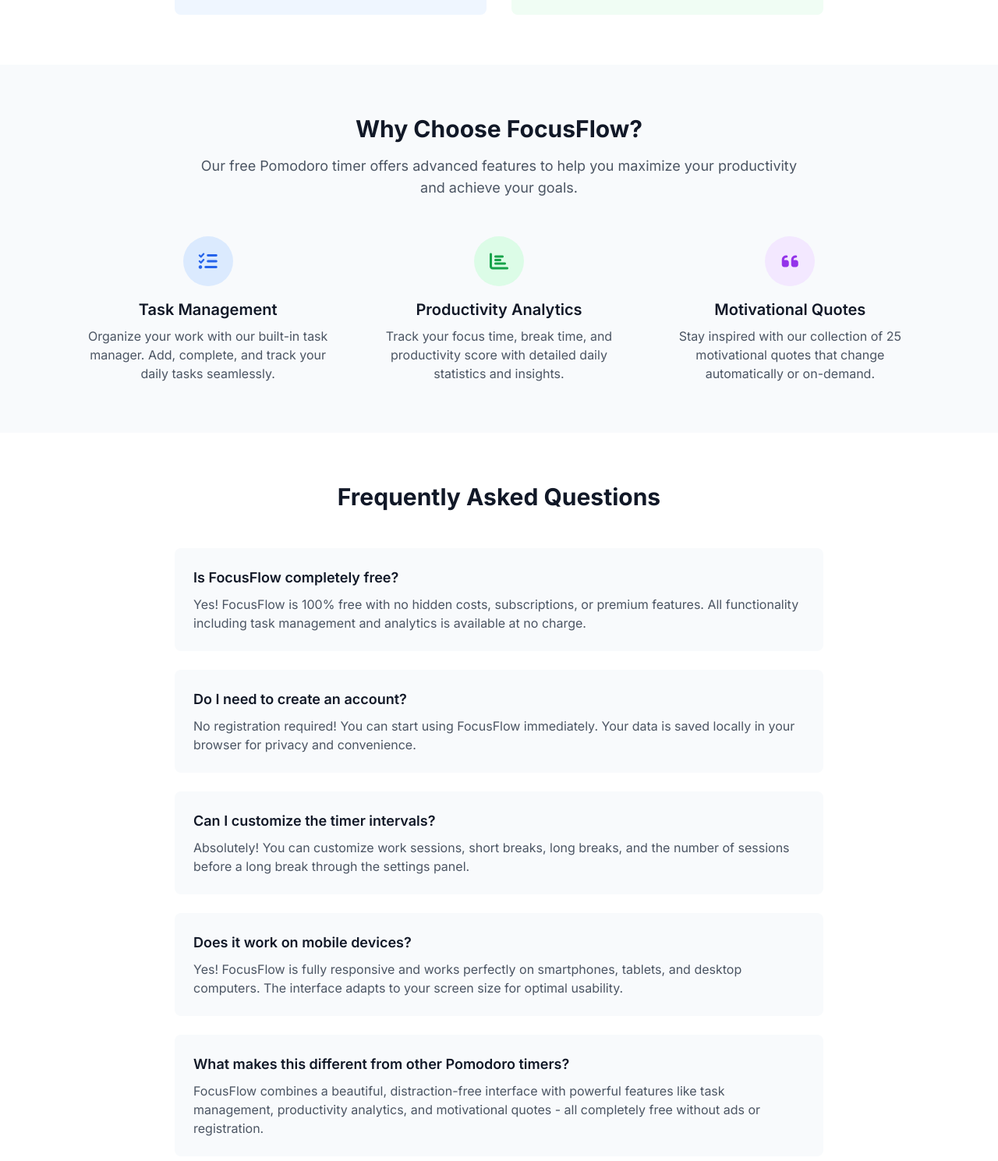
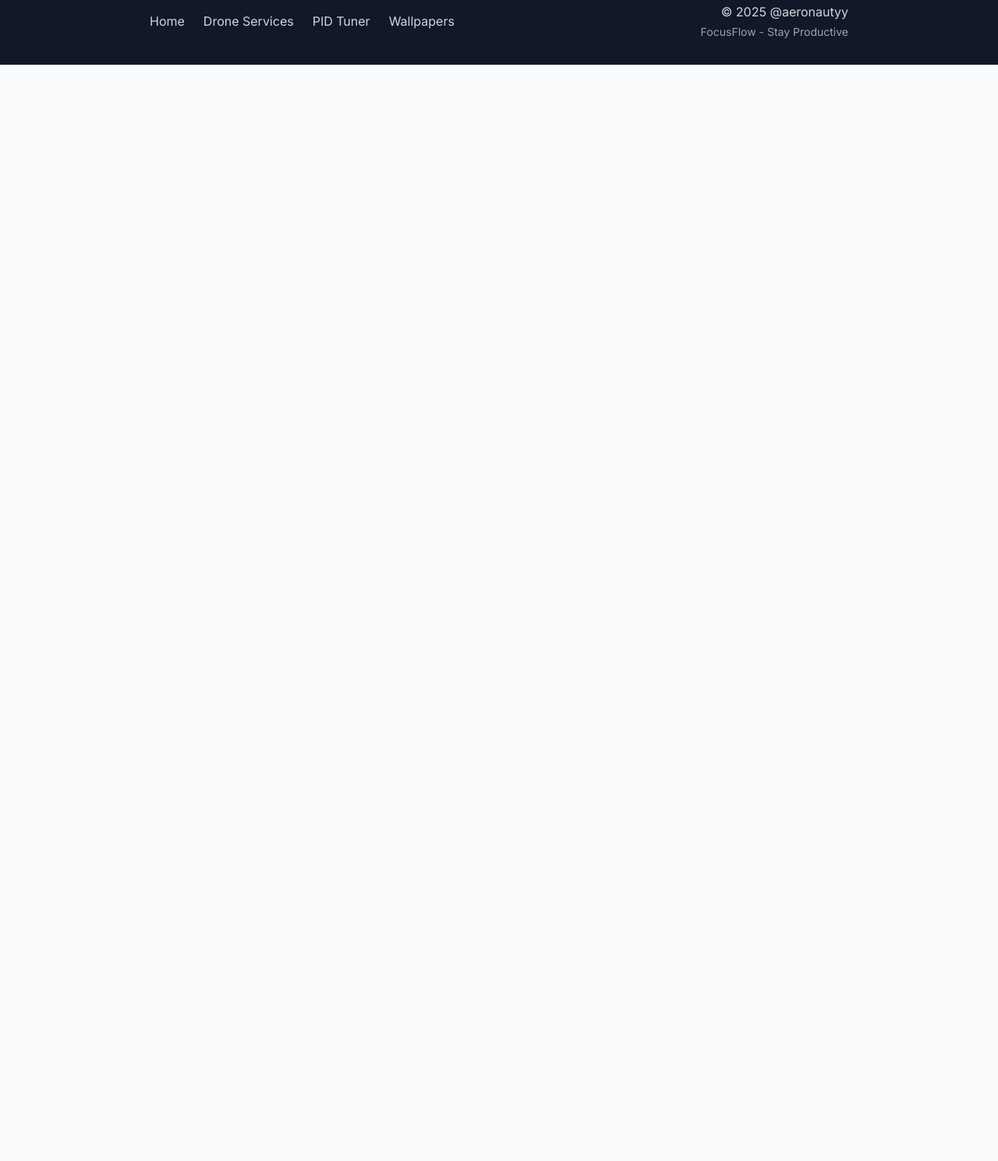
Before and after one commit to adeelahsaanawan/aeronautyy, a plain HTML site: page pomodro.html in a window 1280 px wide. Shown: the part 1811-3300 px from the top of the page at 78% size. After the commit the page ends 1894 px from the top, so only its background shows below. Drawn offline with nearby package versions, Linux system fonts and the light colour scheme.

Commit message:
Update pomodoro timer functionality and improvements

```diff
--- a/pomodro.html
+++ b/pomodro.html
@@ -683,27 +683,6 @@
         </div>
     </div>
 
-    <!-- Footer -->
-    <footer class="bg-gray-900 text-white py-8 px-4 sm:px-6 lg:px-8 mt-16">
-        <div class="max-w-4xl mx-auto">
-            <div class="flex flex-col md:flex-row justify-between items-center">
-                <!-- Links -->
-                <div class="flex flex-wrap justify-center gap-6 mb-4 md:mb-0">
-                    <a href="index.html" class="text-gray-300 hover:text-white transition-colors">Home</a>
-                    <a href="drone-portfolio.html" class="text-gray-300 hover:text-white transition-colors">Drone Services</a>
-                    <a href="pid-tuner.html" class="text-gray-300 hover:text-white transition-colors">PID Tuner</a>
-                    <a href="mathematical-wallpapers.html" class="text-gray-300 hover:text-white transition-colors">Wallpapers</a>
-                </div>
-
-                <!-- Copyright -->
-                <div class="text-center md:text-right">
-                    <p class="text-gray-300">© 2025 @aeronautyy</p>
-                    <p class="text-gray-400 text-sm mt-1">FocusFlow - Stay Productive</p>
-                </div>
-            </div>
-        </div>
-    </footer>
-
     <!-- SEO Content Sections -->
     <section class="py-16 bg-white dark:bg-slate-800" id="about-pomodoro">
         <div class="max-w-4xl mx-auto px-4 sm:px-6 lg:px-8">
@@ -747,112 +726,28 @@
         </div>
     </section>
 
-    <section class="py-16 bg-slate-50 dark:bg-slate-900" id="features">
-        <div class="max-w-6xl mx-auto px-4 sm:px-6 lg:px-8">
-            <div class="text-center mb-12">
-                <h2 class="text-3xl font-bold text-gray-900 dark:text-white mb-4">
-                    Why Choose FocusFlow?
-                </h2>
-                <p class="text-lg text-gray-600 dark:text-gray-300 max-w-3xl mx-auto">
-                    Our free Pomodoro timer offers advanced features to help you maximize your productivity and achieve your goals.
-                </p>
-            </div>
-
-            <div class="grid md:grid-cols-3 gap-8">
-                <div class="text-center">
-                    <div class="bg-blue-100 dark:bg-blue-900 w-16 h-16 rounded-full flex items-center justify-center mx-auto mb-4">
-                        <i class="fas fa-tasks text-2xl text-blue-600 dark:text-blue-400"></i>
-                    </div>
-                    <h3 class="text-xl font-semibold text-gray-900 dark:text-white mb-2">Task Management</h3>
-                    <p class="text-gray-600 dark:text-gray-300">
-                        Organize your work with our built-in task manager. Add, complete, and track your daily tasks seamlessly.
-                    </p>
-                </div>
-
-                <div class="text-center">
-                    <div class="bg-green-100 dark:bg-green-900 w-16 h-16 rounded-full flex items-center justify-center mx-auto mb-4">
-                        <i class="fas fa-chart-bar text-2xl text-green-600 dark:text-green-400"></i>
-                    </div>
-                    <h3 class="text-xl font-semibold text-gray-900 dark:text-white mb-2">Productivity Analytics</h3>
-                    <p class="text-gray-600 dark:text-gray-300">
-                        Track your focus time, break time, and productivity score with detailed daily statistics and insights.
-                    </p>
-                </div>
-
-                <div class="text-center">
-                    <div class="bg-purple-100 dark:bg-purple-900 w-16 h-16 rounded-full flex items-center justify-center mx-auto mb-4">
-                        <i class="fas fa-quote-left text-2xl text-purple-600 dark:text-purple-400"></i>
-                    </div>
-                    <h3 class="text-xl font-semibold text-gray-900 dark:text-white mb-2">Motivational Quotes</h3>
-                    <p class="text-gray-600 dark:text-gray-300">
-                        Stay inspired with our collection of 25 motivational quotes that change automatically or on-demand.
-                    </p>
+
+    <!-- Footer -->
+    <footer class="bg-gray-900 text-white py-8 px-4 sm:px-6 lg:px-8 mt-16">
+        <div class="max-w-4xl mx-auto">
+            <div class="flex flex-col md:flex-row justify-between items-center">
+                <!-- Links -->
+                <div class="flex flex-wrap justify-center gap-6 mb-4 md:mb-0">
+                    <a href="index.html" class="text-gray-300 hover:text-white transition-colors">Home</a>
+                    <a href="drone-portfolio.html" class="text-gray-300 hover:text-white transition-colors">Drone Services</a>
+                    <a href="pid-tuner.html" class="text-gray-300 hover:text-white transition-colors">PID Tuner</a>
+                    <a href="mathematical-wallpapers.html" class="text-gray-300 hover:text-white transition-colors">Wallpapers</a>
+                </div>
+
+                <!-- Copyright -->
+                <div class="text-center md:text-right">
+                    <p class="text-gray-300">© 2025 @aeronautyy</p>
+                    <p class="text-gray-400 text-sm mt-1">FocusFlow - Stay Productive</p>
                 </div>
             </div>
         </div>
-    </section>
-
-    <section class="py-16 bg-white dark:bg-slate-800" id="faq">
-        <div class="max-w-4xl mx-auto px-4 sm:px-6 lg:px-8">
-            <div class="text-center mb-12">
-                <h2 class="text-3xl font-bold text-gray-900 dark:text-white mb-4">
-                    Frequently Asked Questions
-                </h2>
-            </div>
-
-            <div class="space-y-6">
-                <div class="bg-slate-50 dark:bg-slate-700 p-6 rounded-lg">
-                    <h3 class="text-lg font-semibold text-gray-900 dark:text-white mb-2">
-                        Is FocusFlow completely free?
-                    </h3>
-                    <p class="text-gray-600 dark:text-gray-300">
-                        Yes! FocusFlow is 100% free with no hidden costs, subscriptions, or premium features.
-                        All functionality including task management and analytics is available at no charge.
-                    </p>
-                </div>
-
-                <div class="bg-slate-50 dark:bg-slate-700 p-6 rounded-lg">
-                    <h3 class="text-lg font-semibold text-gray-900 dark:text-white mb-2">
-                        Do I need to create an account?
-                    </h3>
-                    <p class="text-gray-600 dark:text-gray-300">
-                        No registration required! You can start using FocusFlow immediately.
-                        Your data is saved locally in your browser for privacy and convenience.
-                    </p>
-                </div>
-
-                <div class="bg-slate-50 dark:bg-slate-700 p-6 rounded-lg">
-                    <h3 class="text-lg font-semibold text-gray-900 dark:text-white mb-2">
-                        Can I customize the timer intervals?
-                    </h3>
-                    <p class="text-gray-600 dark:text-gray-300">
-                        Absolutely! You can customize work sessions, short breaks, long breaks, and the number of
-                        sessions before a long break through the settings panel.
-                    </p>
-                </div>
-
-                <div class="bg-slate-50 dark:bg-slate-700 p-6 rounded-lg">
-                    <h3 class="text-lg font-semibold text-gray-900 dark:text-white mb-2">
-                        Does it work on mobile devices?
-                    </h3>
-                    <p class="text-gray-600 dark:text-gray-300">
-                        Yes! FocusFlow is fully responsive and works perfectly on smartphones, tablets, and desktop computers.
-                        The interface adapts to your screen size for optimal usability.
-                    </p>
-                </div>
-
-                <div class="bg-slate-50 dark:bg-slate-700 p-6 rounded-lg">
-                    <h3 class="text-lg font-semibold text-gray-900 dark:text-white mb-2">
-                        What makes this different from other Pomodoro timers?
-                    </h3>
-                    <p class="text-gray-600 dark:text-gray-300">
-                        FocusFlow combines a beautiful, distraction-free interface with powerful features like task management,
-                        productivity analytics, and motivational quotes - all completely free without ads or registration.
-                    </p>
-                </div>
-            </div>
-        </div>
-    </section>
+    </footer>
+
 
     <script>
         // DOM Elements
```
